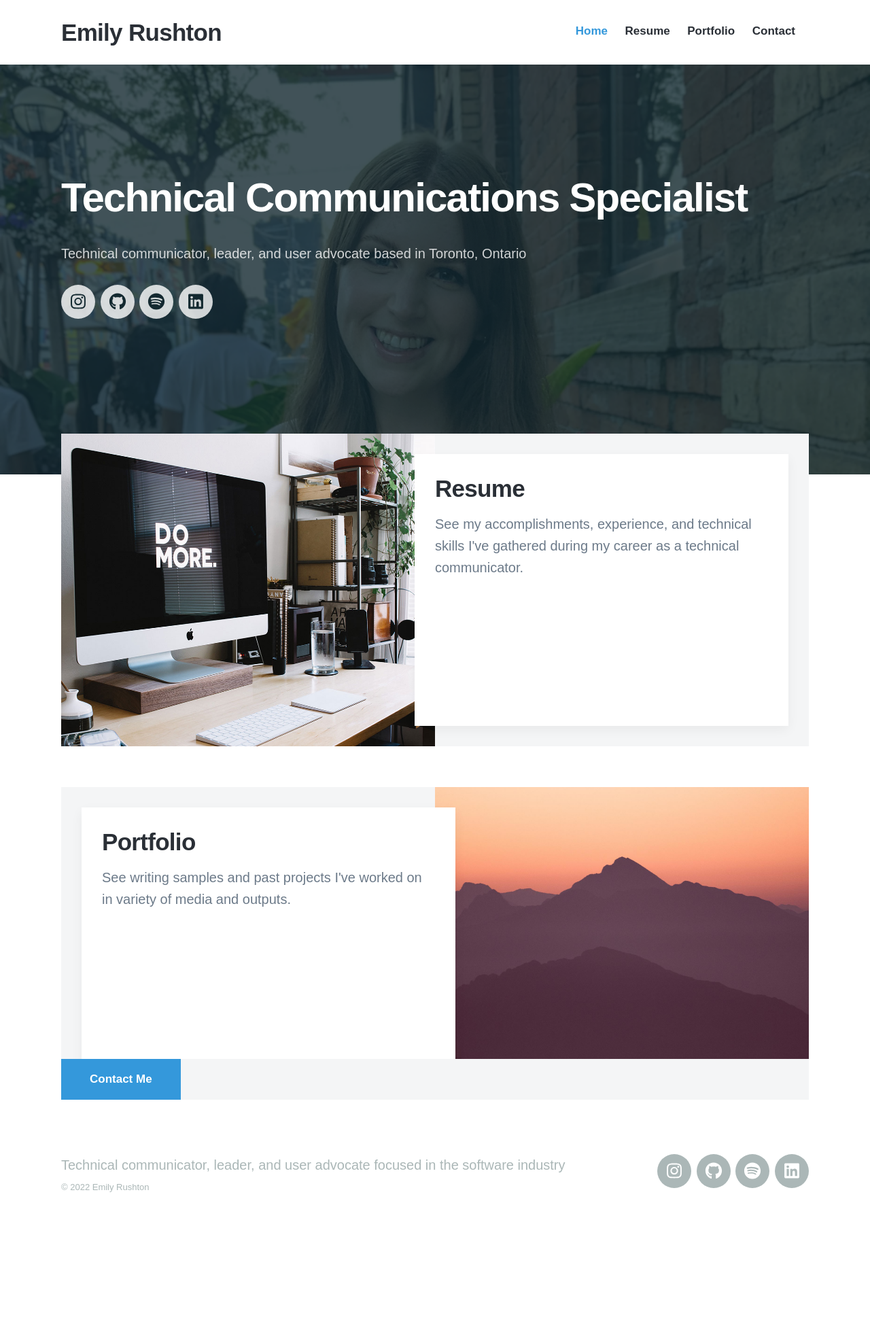
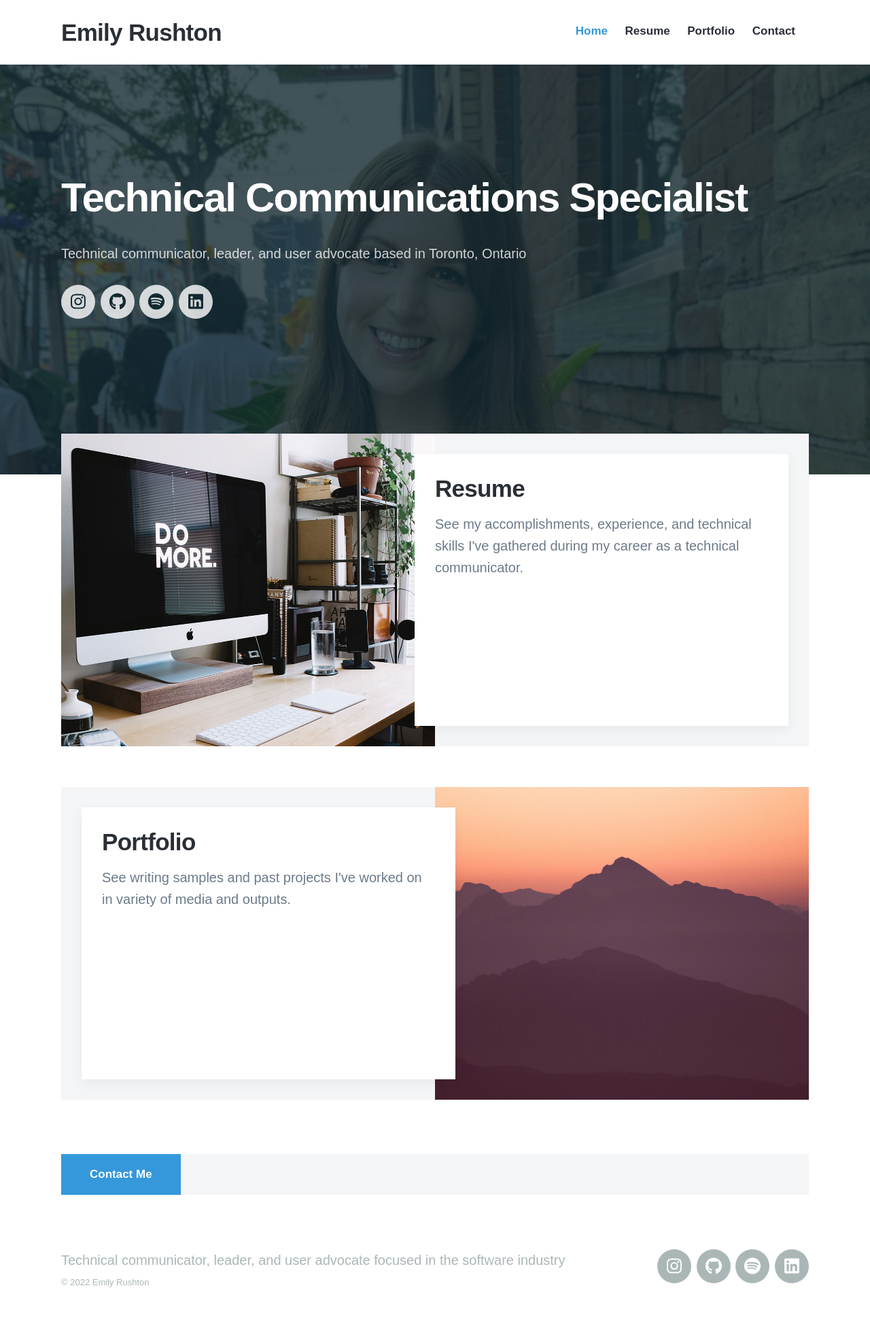
Before and after one commit to emilyrushton/emilyrushton.github.io, a Jekyll site: the page built from index.html, in a window 1280 px wide. Shown: the whole page at 68% size. Built offline with Jekyll 4.4.1, drawn with Linux system fonts in a browser that asks for light colours; nearby versions of some CDN libraries; some web fonts are replaced; before the commit the page ends 1833 px from its top, so only the background shows below that.

Commit message:
Update index.html

```diff
--- a/index.html
+++ b/index.html
@@ -57,7 +57,7 @@
 	</div>
 </section>
 
-<section class="listing">
+<section>
 	<div class="wrap">
 		<article class="post">
 		<a style="align-content: center;" href="{{ '/contact' | relative_url }}" class="button button--large">Contact Me</a>
```
